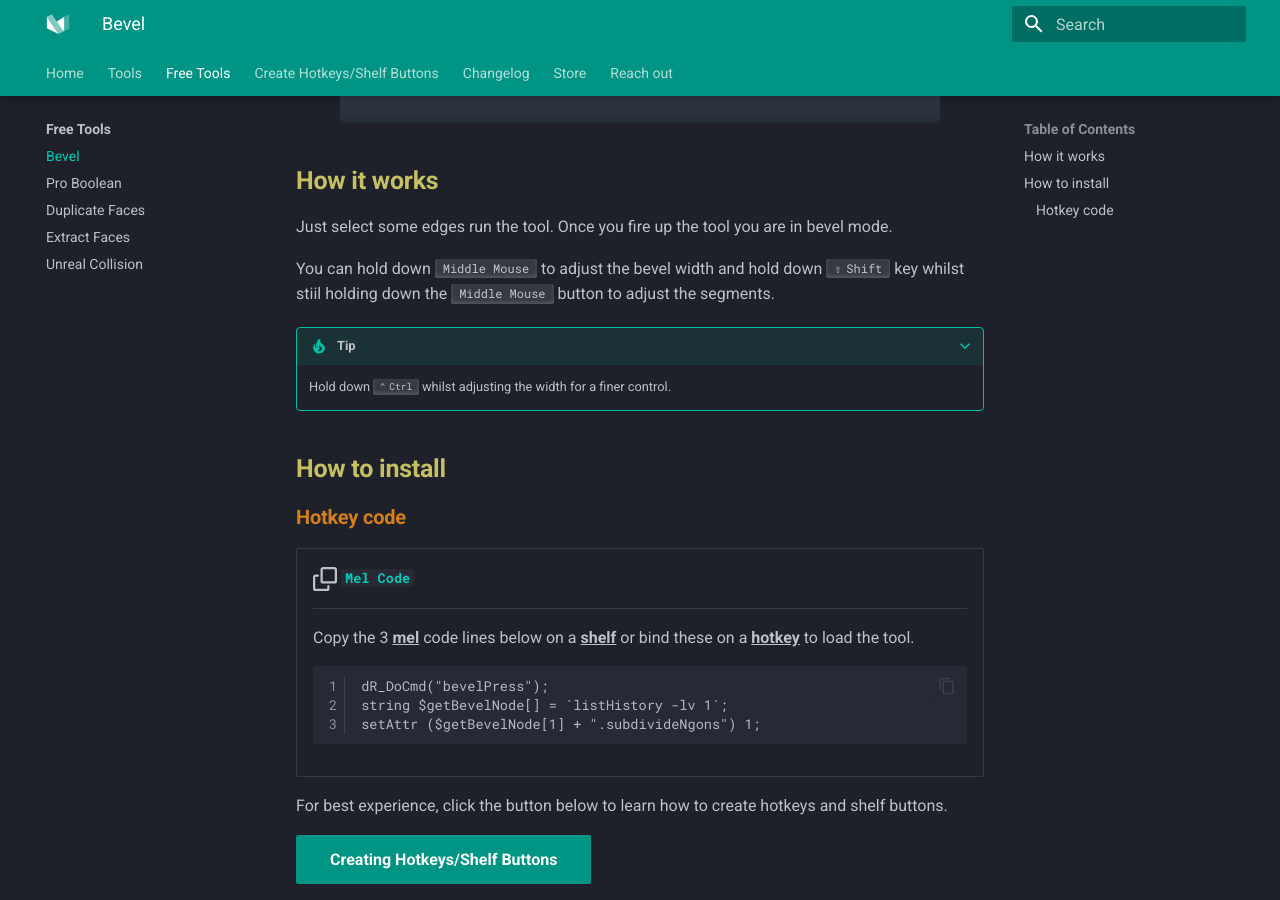
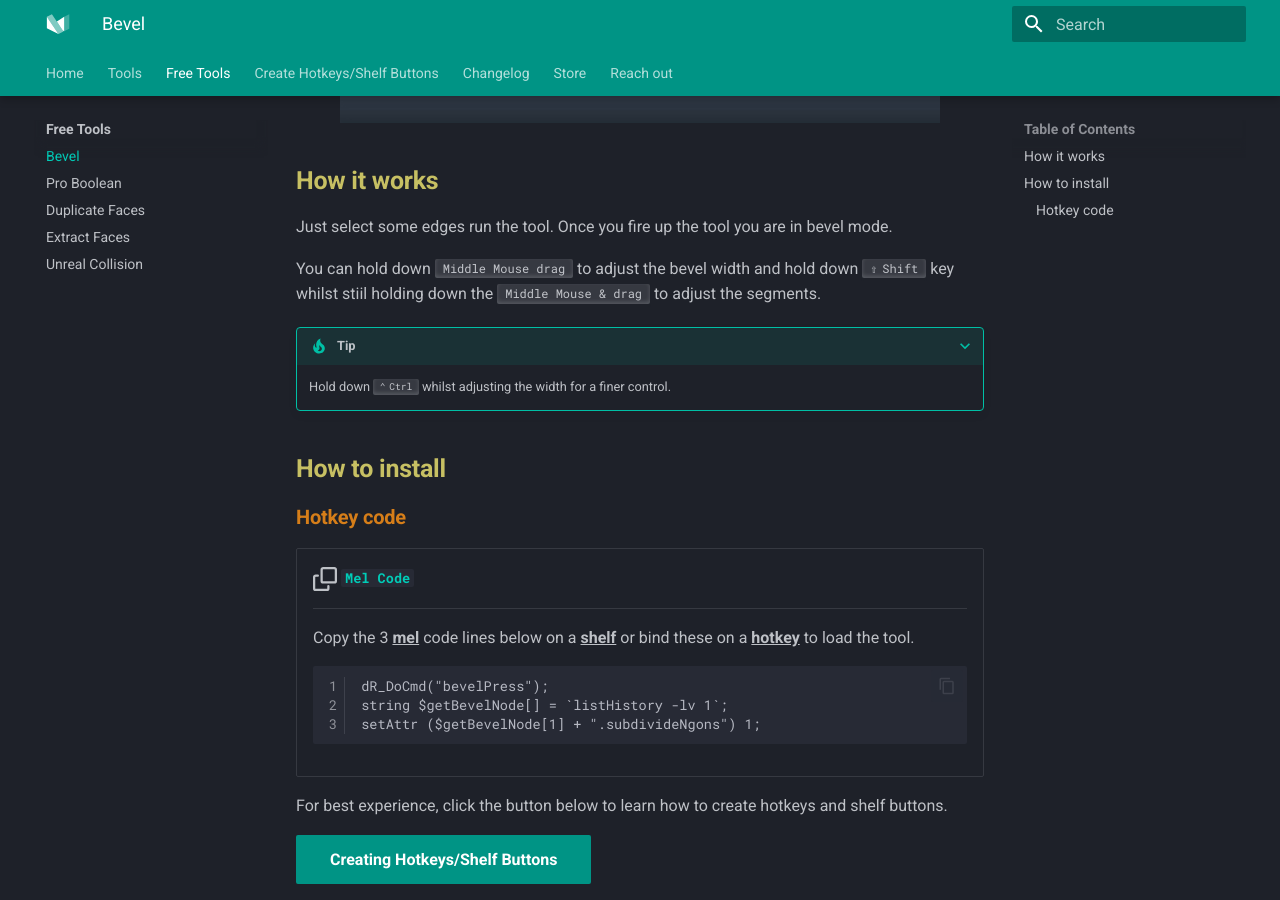
Before and after one commit to mike-isaakidis/Maya-Modelling-Tools, an MkDocs documentation site: the page built from docs/Free Tools/Bevel Tool/Bevel.md, in a window 1280 px wide and 900 px high, scrolled down 509 px. Built offline with MkDocs 1.6.1 and Material for MkDocs 9.7.7, drawn with Linux system fonts in a browser that asks for light colours.

```diff
--- a/docs/Free Tools/Bevel Tool/Bevel.md
+++ b/docs/Free Tools/Bevel Tool/Bevel.md
@@ -8,7 +8,7 @@
 
 Just select some edges run the tool.  Once you fire up the tool you are in bevel mode.
 
-You can hold down <kbd>Middle Mouse</kbd> to adjust the bevel width and hold down ++shift++ key whilst stiil holding down the <kbd>Middle Mouse</kbd> button to adjust the segments.
+You can hold down <kbd>Middle Mouse drag</kbd> to adjust the bevel width and hold down ++shift++ key whilst stiil holding down the <kbd>Middle Mouse & drag</kbd> to adjust the segments.
 
 ???+ Tip "Tip"
     Hold down ++ctrl++ whilst adjusting the width for a finer control.
```
Also changed, not shown: docs/Create Hotkeys Shelf Buttons/index.md (+1 -1 lines).
